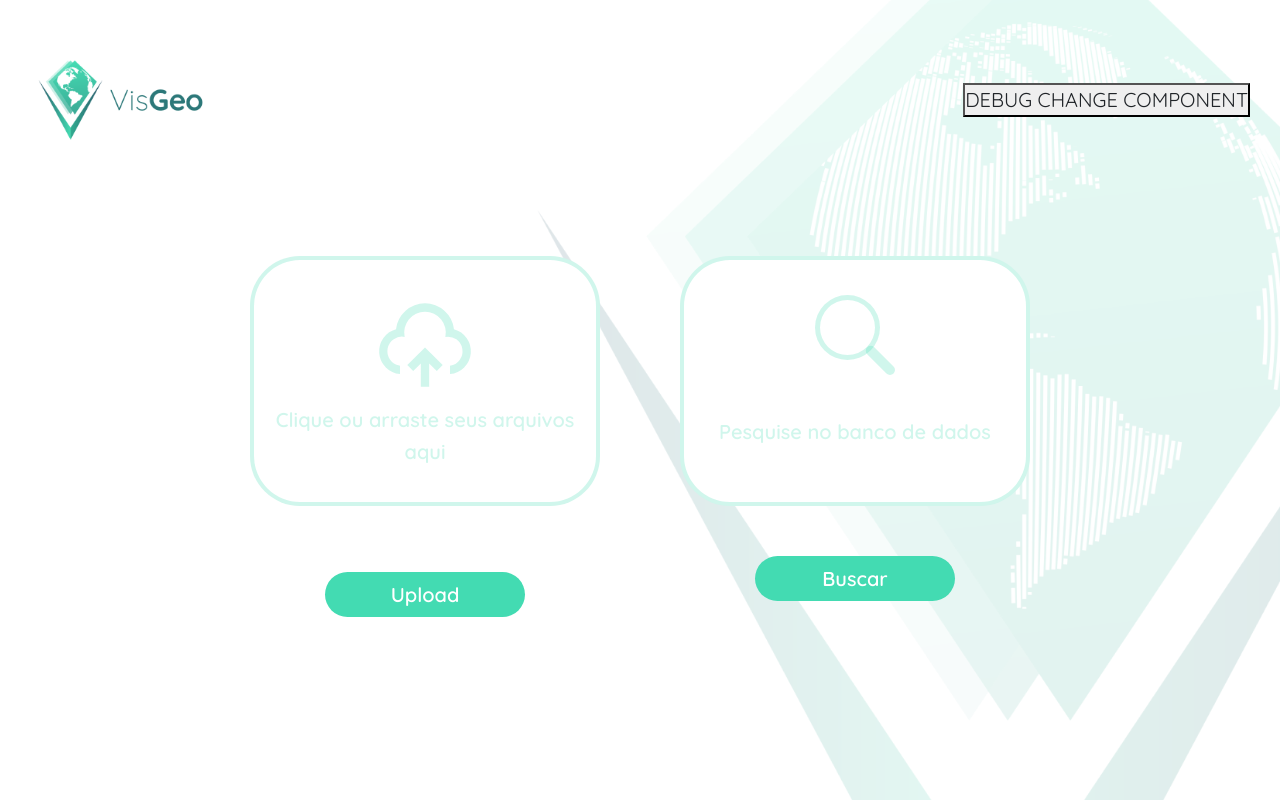
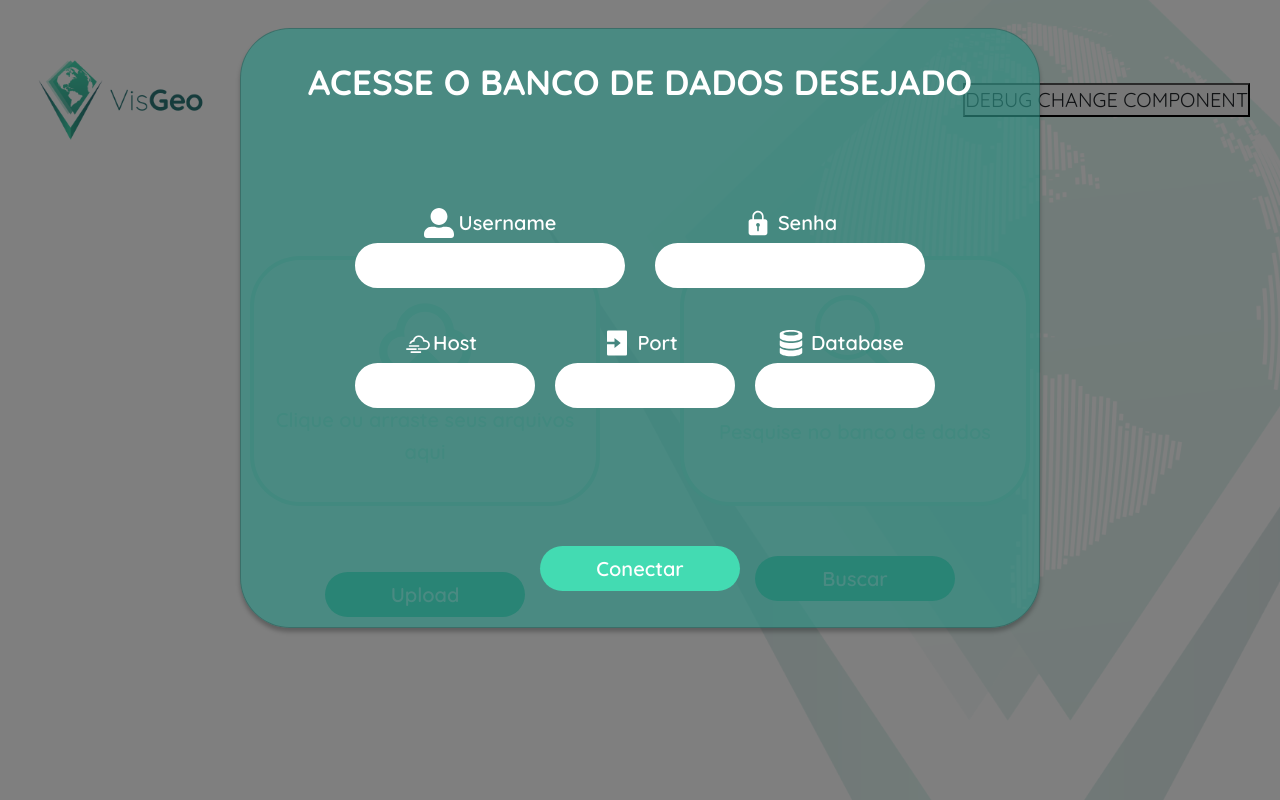
Before and after one commit to JDanrley/VisGeo-ETL, a React (Create React App) app in the folder frontend/: page /dashboard in a window 1280 px wide. Shown: the top 800 px of the page. Built offline with nearby package versions, Linux system fonts and the light colour scheme.

Commit message:
changing modal behavior

```diff
--- a/frontend/src/pages/Dashboard/ModalConnection/index.jsx
+++ b/frontend/src/pages/Dashboard/ModalConnection/index.jsx
@@ -22,11 +22,11 @@ const ModalConnection = ({open, close}) => {
   }
 
   const handleClose = () => {
-    close(false);
+    close(true);
   }
 
   return (
-    <Modal show={open} onHide={handleClose}>
+    <Modal show={!open} >
       <Modal.Header>
         <h1>ACESSE O BANCO DE DADOS DESEJADO</h1>
       </Modal.Header>
@@ -76,7 +76,7 @@ const ModalConnection = ({open, close}) => {
 
       <Modal.Footer>
         <button
-          onClick={handleConnect}
+          onClick={handleClose}
           className="handle-button"
         >
           Conectar
```
